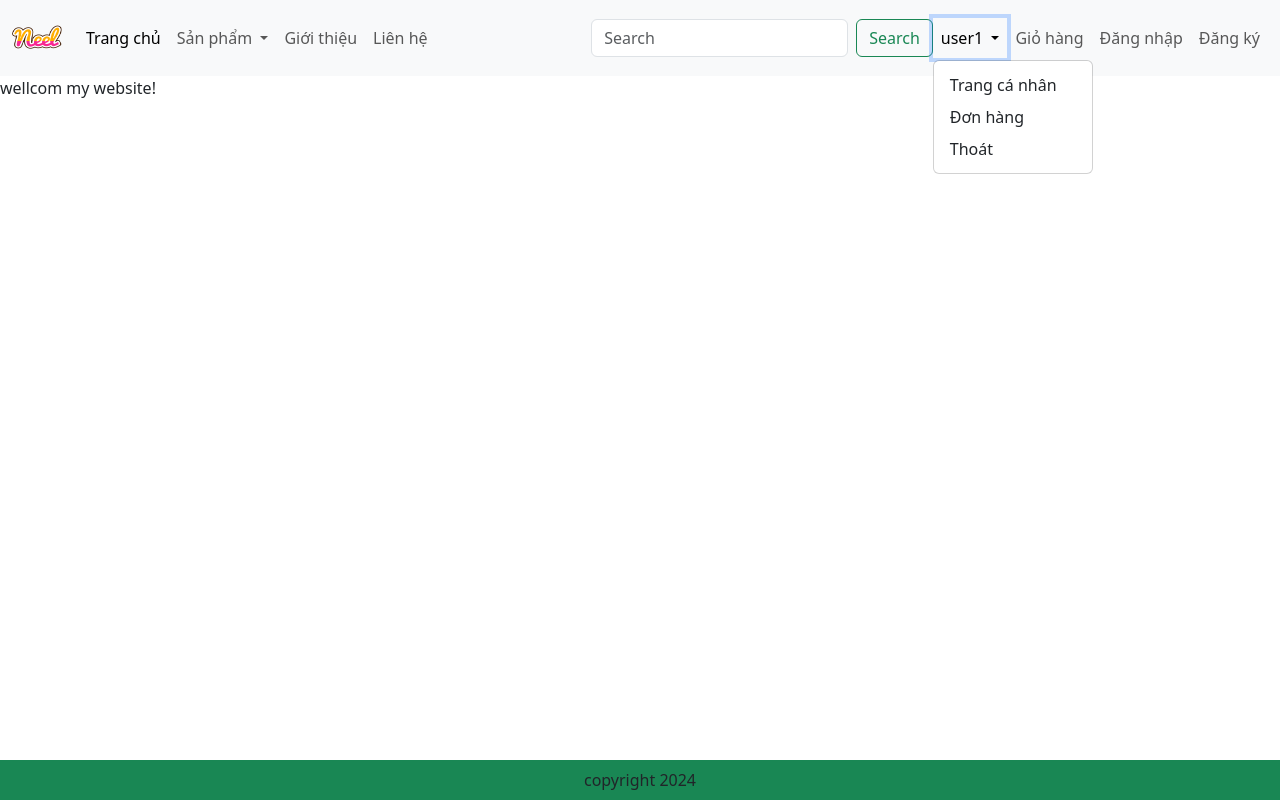
After one commit to levansy-ai/websitebanhang, a Django app: template app/templates/app/base.html in a window 1280 px wide, after a click on "user1". The commit adds this page. Run offline with Django 5.2, Linux system fonts and the light colour scheme; the template is opened without the code that fills it, so the values that code supplies are empty; some libraries are stand-ins or nearby versions.

Commit message:
1. Update lần 1

```diff
--- /dev/null
+++ b/app/templates/app/base.html
@@ -0,0 +1,140 @@
+{%load static%}
+<!DOCTYPE html>
+<html lang="en">
+  <head>
+    <meta charset="UTF-8" />
+    <meta name="viewport" content="width=device-width, initial-scale=1.0" />
+    {% comment %} css {% endcomment %}
+    <link
+      href="https://cdn.jsdelivr.net/npm/bootstrap@5.3.3/dist/css/bootstrap.min.css"
+      rel="stylesheet"
+      integrity="sha384-QWTKZyjpPEjISv5WaRU9OFeRpok6YctnYmDr5pNlyT2bRjXh0JMhjY6hW+ALEwIH"
+      crossorigin="anonymous"
+    />
+    <link href-"{%static 'app/css/style.css'%}" rel="stylesheet"/> <link
+    href-"{%static 'app/css/owl.carousel.min.css'%}" rel="stylesheet"/> <link
+    href-"{%static 'app/css/all.min.css'%}" rel="stylesheet"/> {% comment %}
+    JS{% endcomment %}
+    <script
+      src="https://cdnjs.cloudflare.com/ajax/libs/jquery/3.7.1/jquery.min.js"
+      integrity="sha512-v2CJ7UaYy4JwqLDIrZUI/4hqeoQieOmAZNXBeQyjo21dadnwR+8ZaIJVT8EE2iyI61OV8e6M8PP2/4hpQINQ/g=="
+      crossorigin="anonymous"
+      referrerpolicy="no-referrer"
+    ></script>
+    <script
+      src="https://cdn.jsdelivr.net/npm/@popperjs/core@2.11.8/dist/umd/popper.min.js"
+      integrity="sha384-I7E8VVD/ismYTF4hNIPjVp/Zjvgyol6VFvRkX/vR+Vc4jQkC+hVqc2pM8ODewa9r"
+      crossorigin="anonymous"
+    ></script>
+    <script
+      src="https://cdn.jsdelivr.net/npm/bootstrap@5.3.3/dist/js/bootstrap.min.js"
+      integrity="sha384-0pUGZvbkm6XF6gxjEnlmuGrJXVbNuzT9qBBavbLwCsOGabYfZo0T0to5eqruptLy"
+      crossorigin="anonymous"
+    ></script>
+    <script src="{%static 'app/js/all.min.js'%}"></script>
+    <script src="{%static 'app/js/myscript.js'%}"></script>
+    <script src="{%static 'app/js/owl.carousel.min.js'%}"></script>
+
+    <title>Website ban hang</title>
+  </head>
+  <body>
+    {% comment %} Header {% endcomment %}
+    <nav class="navbar navbar-expand-lg bg-body-tertiary">
+      <div class="container-fluid">
+        <a class="navbar-brand" href="#"
+          ><img src="{%static 'app/images/Neel.png'%}" width="50" height="50"
+        /></a>
+
+        <button
+          class="navbar-toggler"
+          type="button"
+          data-bs-toggle="collapse"
+          data-bs-target="#navbarSupportedContent"
+          aria-controls="navbarSupportedContent"
+          aria-expanded="false"
+          aria-label="Toggle navigation"
+        >
+          <span class="navbar-toggler-icon"></span>
+        </button>
+        <div class="collapse navbar-collapse" id="navbarSupportedContent">
+          <ul class="navbar-nav me-auto mb-2 mb-lg-0">
+            <li class="nav-item">
+              <a class="nav-link active" aria-current="page" href="#"
+                >Trang chủ</a
+              >
+            </li>
+            <li class="nav-item dropdown">
+              <a
+                class="nav-link dropdown-toggle"
+                href="#"
+                role="button"
+                data-bs-toggle="dropdown"
+                aria-expanded="false"
+              >
+                Sản phẩm
+              </a>
+              <ul class="dropdown-menu">
+                <li><a class="dropdown-item" href="#">Sữa</a></li>
+                <li><a class="dropdown-item" href="#">Sữa</a></li>
+                <li><a class="dropdown-item" href="#">Sữa</a></li>
+                <li><a class="dropdown-item" href="#">Sữa</a></li>
+              </ul>
+            </li>
+            <li class="nav-item">
+              <a class="nav-link" href="#">Giới thiệu</a>
+            </li>
+            <li class="nav-item">
+              <a class="nav-link" href="#">Liên hệ</a>
+            </li>
+          </ul>
+          <form class="d-flex" role="search">
+            <input
+              class="form-control me-2"
+              type="search"
+              placeholder="Search"
+              aria-label="Search"
+            />
+            <button class="btn btn-outline-success" type="submit">
+              Search
+            </button>
+          </form>
+        </div>
+        <ul class="navbar-nav me-auto mb-2 mb-lg-0">
+          <li class="nav-item dropdown">
+            <a
+              class="nav-link dropdown-toggle"
+              href="#"
+              role="button"
+              data-bs-toggle="dropdown"
+              aria-expanded="false"
+            >
+              user1
+            </a>
+            <ul class="dropdown-menu">
+              <li><a class="dropdown-item" href="#">Trang cá nhân</a></li>
+              <li><a class="dropdown-item" href="#">Đơn hàng</a></li>
+              <li><a class="dropdown-item" href="#">Thoát</a></li>
+            </ul>
+          </li>
+          <li class="nav-item">
+            <a class="nav-link" href="#">Giỏ hàng</a>
+          </li>
+          <li class="nav-item">
+            <a class="nav-link" href="#">Đăng nhập</a>
+          </li>
+          <li class="nav-item">
+            <a class="nav-link" href="#">Đăng ký</a>
+          </li>
+        </ul>
+      </div>
+    </nav>
+    <!--main-->
+    {%block main-content%} wellcom my website! {%endblock main-content%}
+    <!--footer-->
+    <footer
+      class="container--fluid bg-success text-center fixed-bottom p-2 mt-5"
+    >
+      copyright 2024
+    </footer>
+  </body>
+</html>
```
Also changed, not shown: app/templates/app/home.html (+2 -11 lines).
